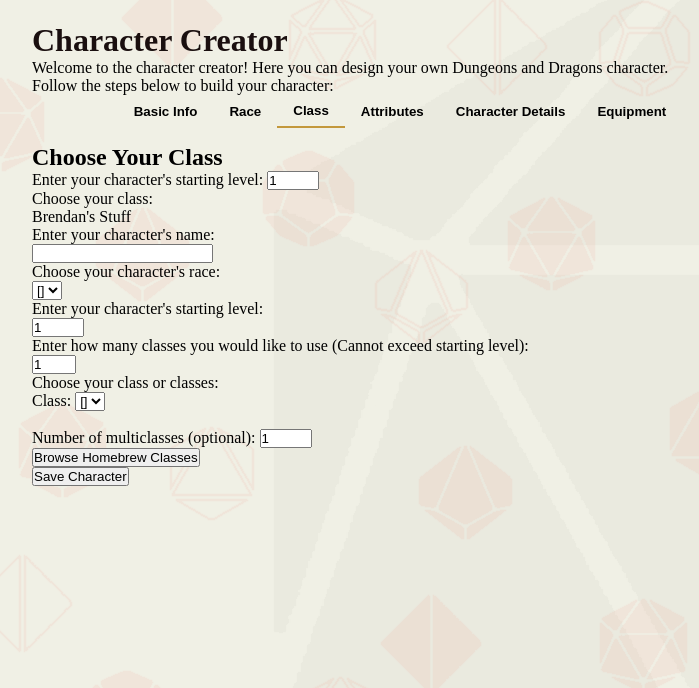
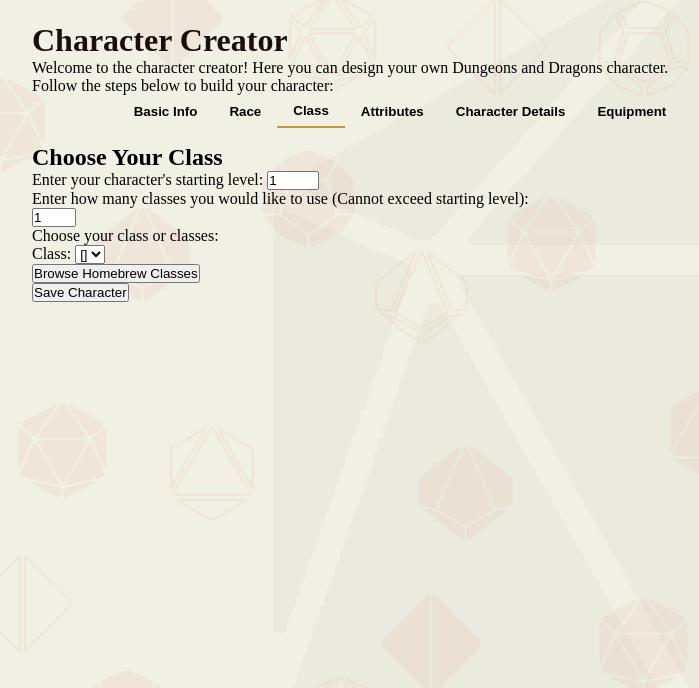
Before and after one commit to Sahmuraii/RoleInitative, a Flask app: template src/templates/character/character_creator.html in a window 1280 px wide, after a click on "Class". Shown: the part 74-762 px from the top of the page, without its empty margins (240-939 px from the left). Run offline with Flask 3, Linux system fonts and the light colour scheme; the template is opened without the code that fills it: most values are stand-ins (such as "Sample title", 1, 10 or a date in 2020); parts of the project's set-up code (start-up, migrations or seed data) failed here and were passed over.

Commit message:
Fix merge with Brendan and me

```diff
--- a/src/templates/character/character_creator.html
+++ b/src/templates/character/character_creator.html
@@ -46,6 +46,7 @@
 
             <!-- Race -->
             <div id="race" class="tab-content">
+                <!-- Make sure to add an option to decide between rulesets somehow (2014 vs 2024) -->
                 <h2>Choose Your Race</h2>
                 <label for="charrace">Choose your character's race:</label>
                 <select id="charrace" name="charrace">
@@ -63,26 +64,6 @@
             <div id="class" class="tab-content">
                 <h2>Choose Your Class</h2>
                 <label for="startlevel">Enter your character's starting level:</label>
-                <input type="number" id="startlevel" onkeyup=validateMulticlass() name="startlevel" min="1" max="20" value="1"><br>
-
-                <label for="class_id">Choose your class:</label>
-
-
-              <p>Brendan's Stuff</p>
-            <label for="charname">Enter your character's name:</label><br>
-            <input type="text" id="charname" name="charname"><br>
-
-            <!-- Make sure to add an option to decide between rulesets somehow (2014 vs 2024) -->
-            <label for="charrace">Choose your character's race:</label><br>
-            <select id="charrace" name="charrace">
-                {% for dnd_race in all_races %}
-                    <option value="{{ dnd_race.race_id }}">
-                        {{ dnd_race.name }}
-                    </option>
-                {% endfor %}
-            </select><br>
-
-            <label for="startlevel">Enter your character's starting level:</label><br>
                 <input type="number" id="startlevel" name="startlevel" min="1" max="20" value="1" onchange="setMulticlassMax(startlevel.value)"><br>
 
                 <label for="multiclass">Enter how many classes you would like to use (Cannot exceed starting level):</label><br>
@@ -90,8 +71,7 @@
 
                 <label for="classdisplay">Choose your class or classes:</label>
                 <div id="classdisplay">
-                <label for="class1">Class: </label>
-
+                    <label for="class_1">Class: </label>
                     <select id="class_id" name="class_id">
                         {% for dnd_class in all_classes %}
                             <option value="{{ dnd_class.class_id }}">
@@ -100,11 +80,6 @@
                         {% endfor %}
                     </select>
                 </div>
-
-                </select><br>
-
-                <label for="multiclass">Number of multiclasses (optional):</label>
-                <input type="number" id="multiclass" name="multiclass" min="1" max="20" value="1"><br>
 
                 <button type="button" onclick="window.location.href='/homebrew/classes'">Browse Homebrew Classes</button>
             </div>
```
Lines whose indentation alone changed are shown as unchanged.
